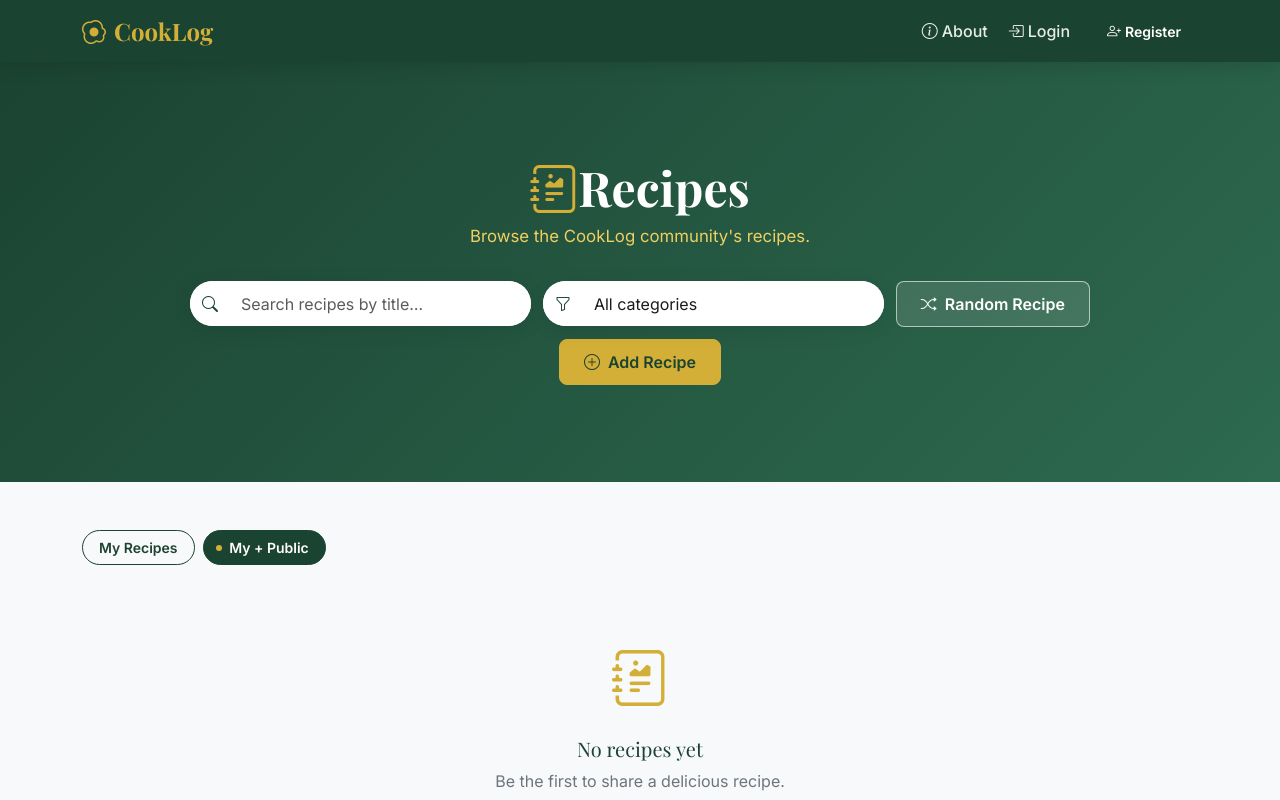
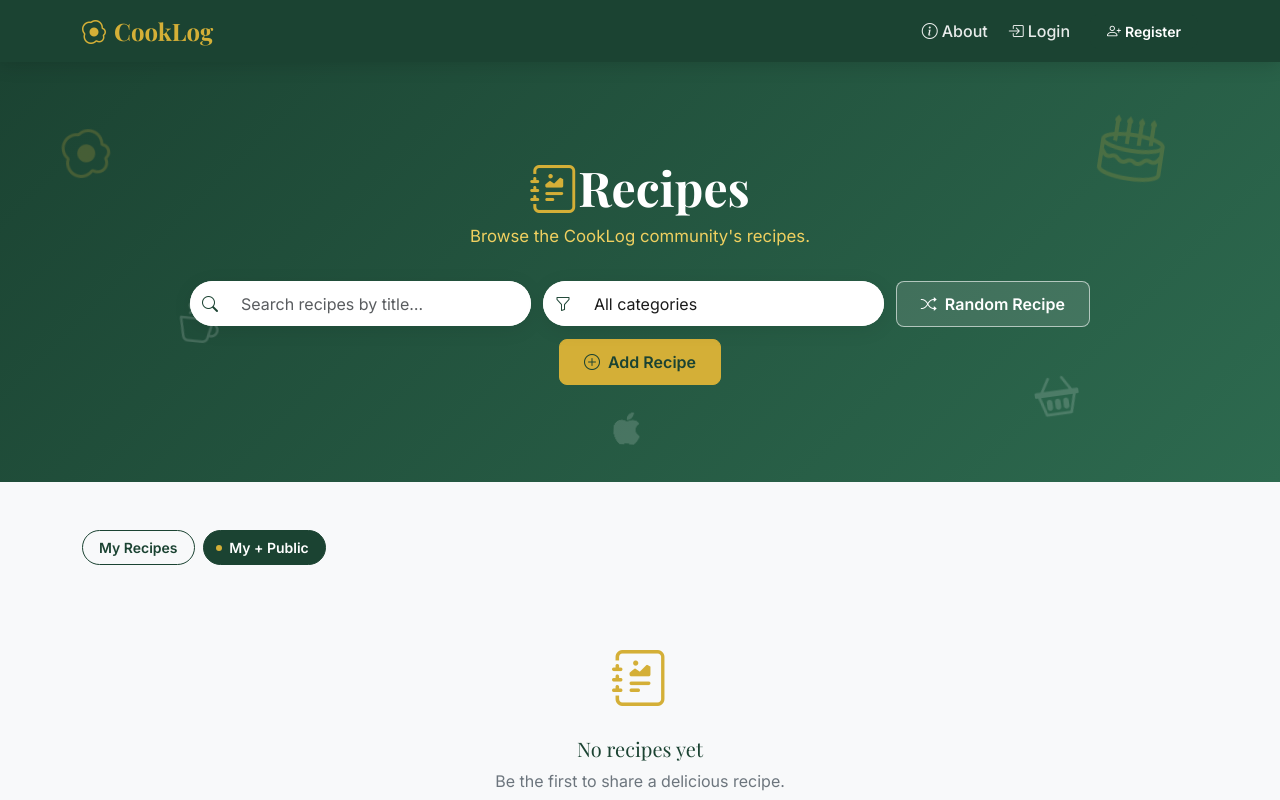
Before and after one commit to devdevpy/cooklog-app, a website built with Vite: page index.html in a window 1280 px wide. Shown: the top 800 px of the page. Built offline with nearby package versions, Linux system fonts and the light colour scheme; some packages are replaced by stand-ins of ours; no server answers; the database is empty.

Commit message:
feat: add floating food-icon accents to hero banners
Adds subtle, slowly floating/rotating food icons (egg, cup, cake,
basket, apple) to the homepage and About page hero banners for a
livelier feel, purely decorative and aria-hidden.

Co-Authored-By: Claude Sonnet 5 <noreply@anthropic.com>

```diff
--- a/index.html
+++ b/index.html
@@ -22,6 +22,13 @@
     <div id="navbar"></div>
 
     <div class="hero-banner">
+      <div class="hero-float-icons" aria-hidden="true">
+        <i class="bi bi-egg-fried hero-float-icon hero-float-icon-1"></i>
+        <i class="bi bi-cup-hot hero-float-icon hero-float-icon-2"></i>
+        <i class="bi bi-cake2 hero-float-icon hero-float-icon-3"></i>
+        <i class="bi bi-basket2 hero-float-icon hero-float-icon-4"></i>
+        <i class="bi bi-apple hero-float-icon hero-float-icon-5"></i>
+      </div>
       <div class="hero-inner">
         <h1 class="hero-title"><i class="bi bi-journal-richtext"></i>Recipes</h1>
         <p class="hero-subtitle">Browse the CookLog community's recipes.</p>
--- a/src/styles/main.css
+++ b/src/styles/main.css
@@ -148,6 +148,78 @@ a:hover {
       transparent 14px
     );
   overflow: hidden;
+}
+
+.hero-float-icons {
+  position: absolute;
+  inset: 0;
+  z-index: 0;
+  pointer-events: none;
+}
+
+.hero-float-icon {
+  position: absolute;
+  color: rgba(255, 255, 255, 0.16);
+  font-size: 3.5rem;
+  line-height: 1;
+}
+
+.hero-float-icon-1 {
+  top: 12%;
+  left: 6%;
+  font-size: 3rem;
+  color: rgba(212, 175, 55, 0.22);
+  animation: cooklog-float-a 8s ease-in-out infinite;
+}
+.hero-float-icon-2 {
+  top: 62%;
+  left: 12%;
+  font-size: 2.5rem;
+  animation: cooklog-float-b 10s ease-in-out infinite;
+}
+.hero-float-icon-3 {
+  top: 18%;
+  right: 8%;
+  font-size: 4rem;
+  color: rgba(212, 175, 55, 0.2);
+  animation: cooklog-float-c 9s ease-in-out infinite;
+}
+.hero-float-icon-4 {
+  top: 68%;
+  right: 14%;
+  font-size: 2.75rem;
+  animation: cooklog-float-a 11s ease-in-out infinite;
+}
+.hero-float-icon-5 {
+  top: 85%;
+  left: 47%;
+  font-size: 2rem;
+  animation: cooklog-float-b 7s ease-in-out infinite;
+}
+
+@keyframes cooklog-float-a {
+  0%, 100% { transform: translate(0, 0) rotate(0deg); }
+  50% { transform: translate(-22px, 26px) rotate(-8deg); }
+}
+@keyframes cooklog-float-b {
+  0%, 100% { transform: translate(0, 0) rotate(0deg); }
+  50% { transform: translate(26px, -20px) rotate(6deg); }
+}
+@keyframes cooklog-float-c {
+  0%, 100% { transform: translate(0, 0) rotate(0deg); }
+  50% { transform: translate(-16px, -24px) rotate(10deg); }
+}
+
+@media (max-width: 767px) {
+  .hero-float-icon {
+    font-size: 2rem !important;
+  }
+}
+
+@media (prefers-reduced-motion: reduce) {
+  .hero-float-icon {
+    animation: none;
+  }
 }
 
 .hero-inner {
```
Also changed, not shown: src/pages/about.html (+7 -0 lines).
